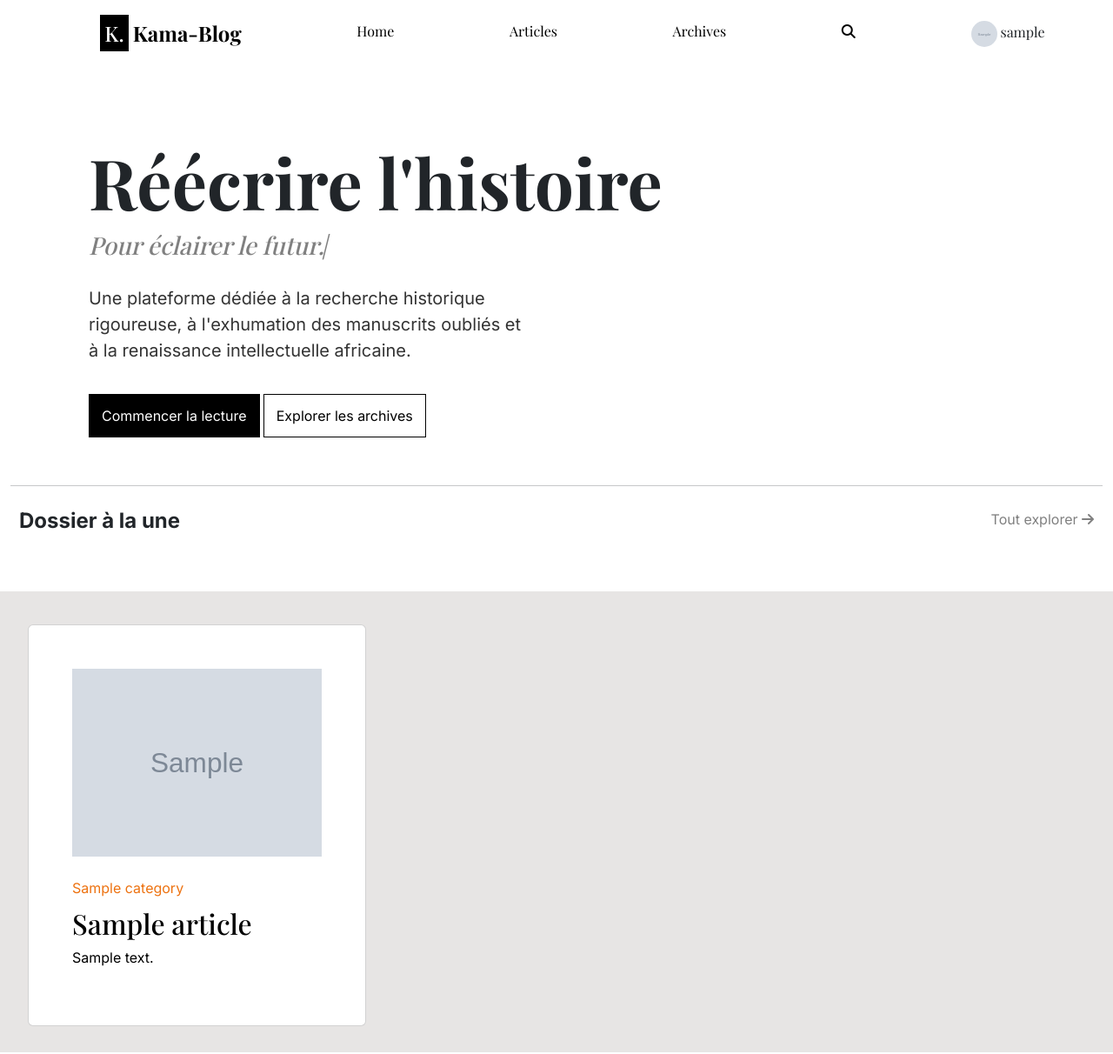
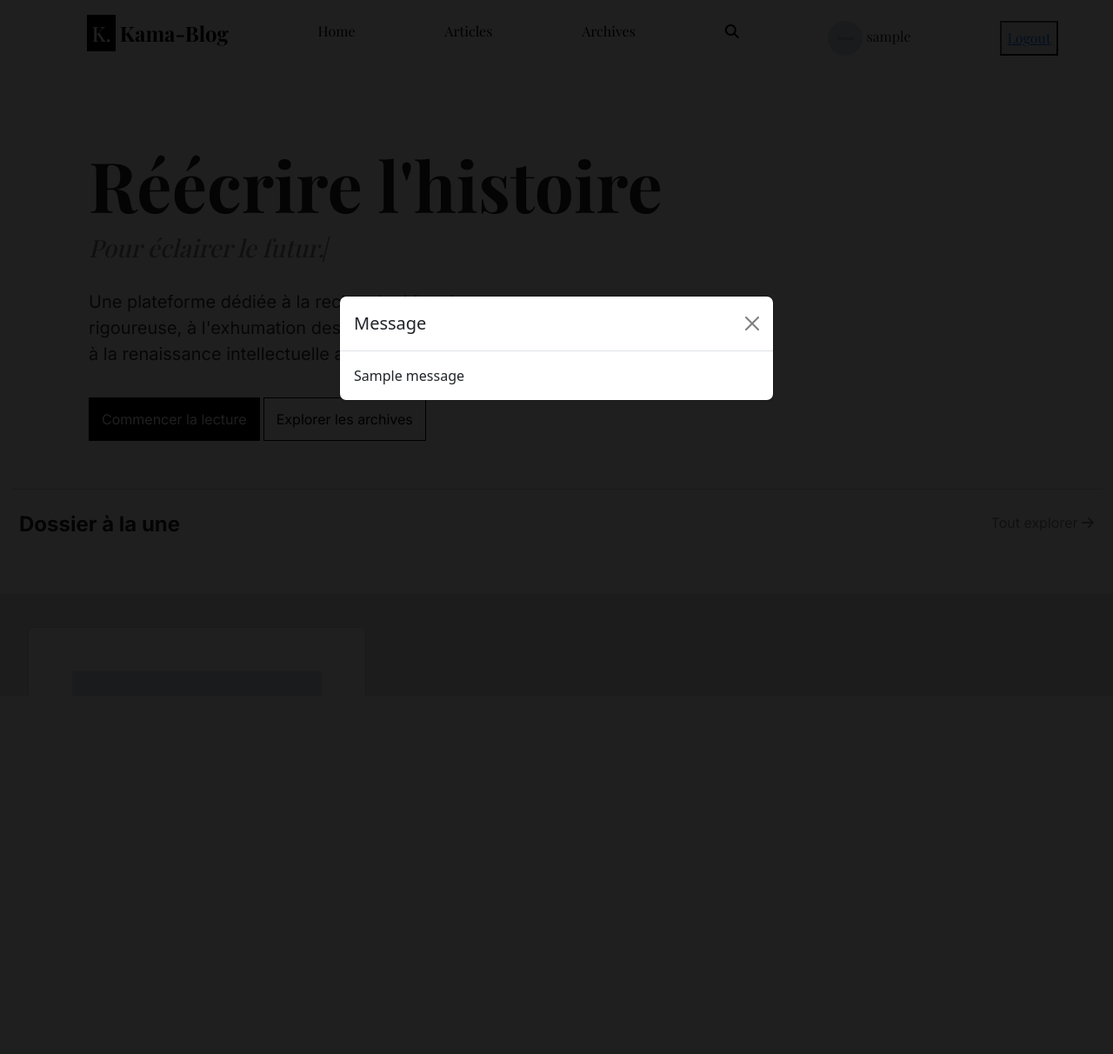
Before and after one commit to Brisco237/kama-blog, a Django app: page / in a window 1280 px wide. Shown: the top 1212 px of the page at 87% size. After the commit the page ends 611 px from the top, so only its background shows below. Run offline with Django 5.2, Linux system fonts and the light colour scheme; a user stored in the database is signed in; tables that the repository leaves empty hold one stand-in row (values such as "Sample post"); grey boxes marked "Sample" are stand-in pictures; one stand-in notice (Sample message) is shown; some libraries are stand-ins or nearby versions; some web fonts are replaced.

Commit message:
first comlit de l'année 2026 et on commence avec l'ajout des popups pour les messaes

```diff
--- a/blog/authapp/urls.py
+++ b/blog/authapp/urls.py
@@ -1,8 +1,8 @@
 from django.urls import path
-from .views import home, register, login_user
+from .views import home, register, login_user, logout_user
 
 urlpatterns = [
-    path('', home, name='home'),
-    path('register/', register, name='register'),
-    path('login/', login_user, name='login_user'),
+    path('register', register, name='register'),
+    path('login', login_user, name='login_user'),
+    path('logout', logout_user, name='logout_user')
 ]
--- a/blog/authapp/views.py
+++ b/blog/authapp/views.py
@@ -3,6 +3,7 @@ from articles.models import Article, Category
 from django.conf import settings
 from django.contrib import messages
 from .models import Profile, User
+from django.contrib.auth import authenticate, login, logout
 
 # Create your views here.
 def home(request):
@@ -23,20 +24,51 @@ def register(request):
         email = request.POST['email']
         password  = request.POST['password']
 
-    try:
-        user = User.objects.create_user(
-            username=username, last_name=last_name, email=email, password=password
-        )
+        try:
+            user = User.objects.create_user(
+                username=username, last_name=last_name, email=email, password=password
+            )
 
-        Profile.objects.create(user=user, photo=photo)
-        messages.success(request, "Compte créé avec succès!")
-        return redirect('login_user')
+            Profile.objects.create(user=user, photo=photo)
+            messages.success(request, "Compte créé avec succès!")
+            return redirect('login_user')
 
-    except Exception as e:
-        messages.error(request, f"Erreur: {str(e)}")
+        except Exception as e:
+            messages.error(request, f"Erreur: {str(e)}")
 
+        if User.objects.filter(username=username):
+            messages.error(request,"Ce username est deja utilisé !")
+            return redirect('register')
+        if not username.isalpha():
+            messages.error(request, "Désolé, mais le username doit etre en lettre uniquement alphanumérique!")
+            return redirect('register')
+        if User.objects.filter(email=email):
+            messages.error(request,"Cet adresse email est deja utilisé !")
+            return redirect('register')
+
+        try:
+            validate_password(password)
+        except ValidationError as errors:
+            messages.error(request, f'{errors}')
+            return render(request, 'authapp/register.html',{'errors':errors})
 
     return render(request, 'authapp/register.html')
 
 def login_user(request):
+    if request.method == 'POST':
+        username = request.POST['name']
+        password = request.POST['password']
+        user = authenticate(username=username, password=password)
+        if user is not None:
+            login(request, user)
+            messages.success(request, f"Bienvenue {user.username} Vous etes connectez !")
+            return redirect('home')
+        else:
+            messages.error(request, "Mot de passe ou nom d'utilisateur incorrect !")
+            return redirect('login.html')
+
     return render(request, 'authapp/login.html')
+
+def logout_user(request):
+    logout(request)
+    return redirect('home')
--- a/blog/static/css/authapp/login.css
+++ b/blog/static/css/authapp/login.css
@@ -41,7 +41,7 @@
 .login form{
     font-family: 'Inter';
 }
-form .emailfield input, .passwordfield input{
+form .namefield input, .passwordfield input{
     outline: none;
     padding: 10px;
     width: 100%;
--- a/blog/static/css/navbar.css
+++ b/blog/static/css/navbar.css
@@ -18,10 +18,11 @@ nav ul li{
 nav ul li a{
     text-decoration: none;
     color:black;
+    transition: ease-out 0.1s;
 }
 nav ul li a:hover{
-    border-bottom: 1px solid black;
-    transition: 0.8s;
+    border-bottom: 3px solid black;
+    padding-bottom:2px;
 }
 .inscrire-button{
     background-color: black;
@@ -58,8 +59,8 @@ nav ul li a:hover{
     border: none;
 }
 #user-pp img{
-    width:30px;
-    height:30px;
+    width: 40px;
+    height:40px;
     border-radius:50%;
     object-fit: cover;
 }
@@ -68,7 +69,7 @@ nav ul li a:hover{
 .mobile-menu{
     font-family: 'Playfair Display';
     padding-top:20px;
-    background-color:black;
+    background-color:rgb(231 229 228);
     border-radius: 10px;
     height: 450px;
     display: flex;
@@ -82,7 +83,7 @@ nav ul li a:hover{
 }
 .mobile-menu #user-pp{
     list-style: none;
-    color: white;
+    color: black;
 
 }
 .mobile-menu #user-pp img{
@@ -90,17 +91,17 @@ nav ul li a:hover{
 }
 .mobile-menu a{
     text-decoration: none;
-    color:white;
+    color:black;
     margin:20px 0px 20px 0px;
+    transition: ease-in 0.1s;
 }
 .mobile-menu a:hover{
-    border-bottom: 2px solid white;
-    transition: ease-in 0.8s;
+    border-bottom: 3px solid black;
 }
 .mobile-menu .register-button-mobile{
-    background-color:white;
+    background-color:black;
     padding: 10px 10px 10px 10px;
-    color:black;
+    color:white;
 }
 .mobile-menu .register-button-mobile:hover{
     opacity:0.8;
--- a/blog/templates/articles/article_list.html
+++ b/blog/templates/articles/article_list.html
@@ -8,7 +8,7 @@
     <div class="row">
         {% include "navbar.html" %}
     </div>
-    <div class="container-fluid section1 mt-5"  data-aos="fade-left" data-aos-duration="2000">
+    <div class="container-fluid section1 mt-5"  data-aos="fade-right" data-aos-duration="2000">
         <div class="container">
             <h6>Archives & Recherche</h6>
             <h1>Catalogue des Travaux</h1>
--- a/blog/templates/authapp/home.html
+++ b/blog/templates/authapp/home.html
@@ -113,6 +113,33 @@
         {% endfor %}
     </div>
 </div>
+
+{% if messages %}
+  {% for message in messages %}
+    <div class="modal fade" id="messageModal" tabindex="-1">
+      <div class="modal-dialog modal-dialog-centered">
+        <div class="modal-content">
+
+          <div class="modal-header">
+            <h5 class="modal-title">Message</h5>
+            <button
+              type="button"
+              class="btn-close"
+              data-bs-dismiss="modal"
+            ></button>
+          </div>
+
+          <div class="modal-body">
+            {{ message }}
+          </div>
+
+        </div>
+      </div>
+    </div>
+  {% endfor %}
+{% endif %}
+
+
 <!--Footer-->
 {% include "footer.html" %}
 <script>
--- a/blog/templates/base.html
+++ b/blog/templates/base.html
@@ -22,6 +22,16 @@
 <script src="https://cdn.jsdelivr.net/npm/bootstrap@5.3.8/dist/js/bootstrap.bundle.min.js" integrity="sha384-FKyoEForCGlyvwx9Hj09JcYn3nv7wiPVlz7YYwJrWVcXK/BmnVDxM+D2scQbITxI" crossorigin="anonymous" defer></script>
 <!--typeit js -->
 <script src="https://unpkg.com/typeit@8.8.7/dist/index.umd.js" defer></script>
+<!-- Messages Modal Script -->
+<script>
+    document.addEventListener('DOMContentLoaded', function() {
+        const modal = document.getElementById('messageModal');
+        if (modal) {
+            const bootstrapModal = new bootstrap.Modal(modal);
+            bootstrapModal.show();
+        }
+    });
+</script>
 {% block js %}<script src="" defer></script>{% endblock js %}
 </body>
 </html>
--- a/blog/templates/footer.html
+++ b/blog/templates/footer.html
@@ -17,8 +17,8 @@
                 <h4>Explorer</h4>
                 <div class="liens">
                     <a href="{% url 'archives' %}">Archives</a>
-                    <a href="">Theses & Mémoires</a>
-                    <a href="">Podcasts</a>
+                    <a href="{% url 'login_user' %}">Connectez-vous</a>
+                    <a href="{% url 'register' %}">S'enregistrer</a>
                 </div>
             </div>
             <div class="col-md-4 col-sm-12 colonne3 mt-3">
--- a/blog/templates/navbar.html
+++ b/blog/templates/navbar.html
@@ -19,6 +19,7 @@
                     <img src="{{ user.profile.photo.url }}">
                     {{ user.username }}
                 </li>
+                <button><a href="{% url 'logout_user' %}">Logout</a></button>
             {% else %}
                 <li class="items"><a href="{% url 'login_user' %}" class="connexion-button">Connexion</a></li>
                 <li class="items"><a href="{% url 'register' %}" class="inscrire-button">S'inscrire</a></li>
```
Also changed, not shown: blog/templates/authapp/login.html (+29 -9 lines), blog/templates/authapp/register.html (+25 -4 lines).
